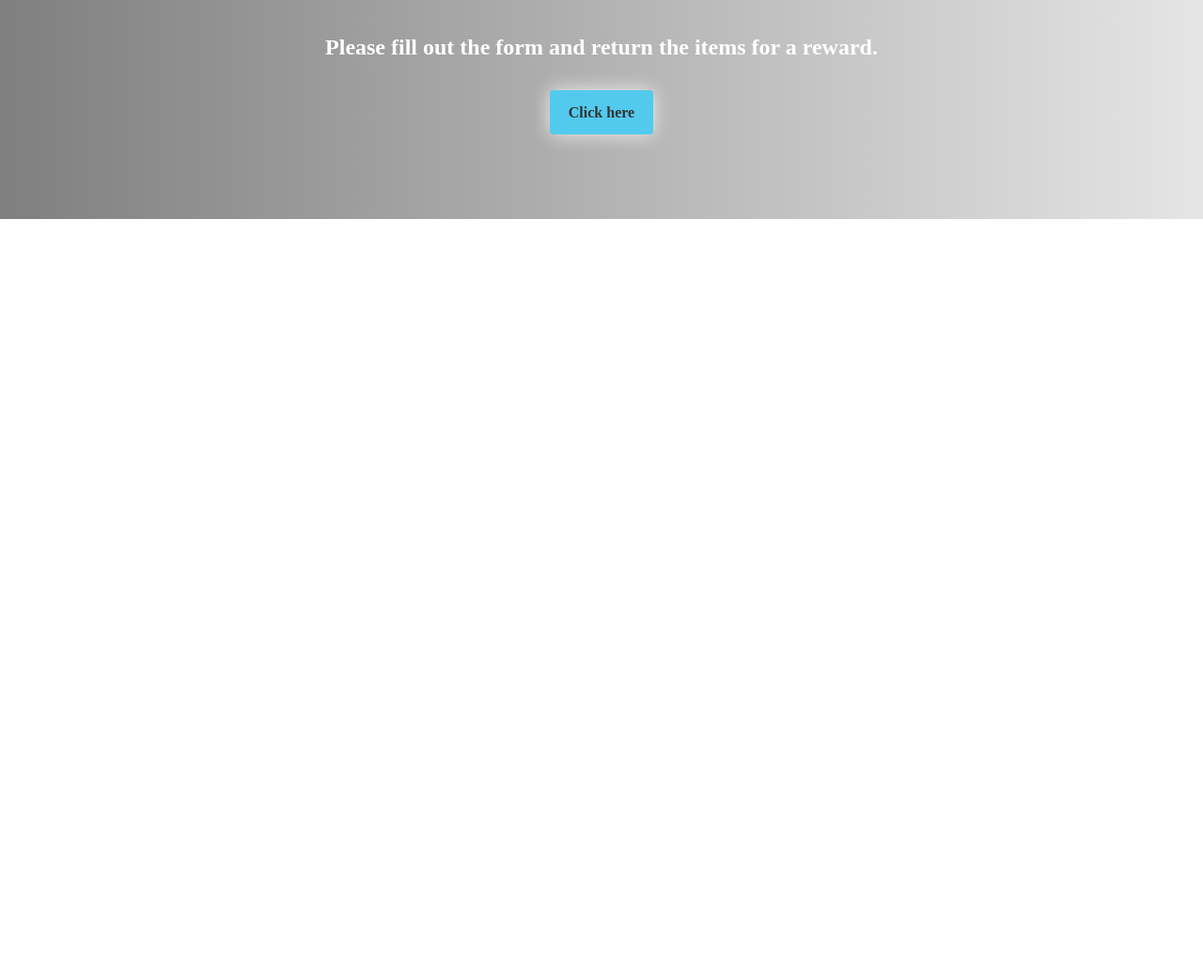
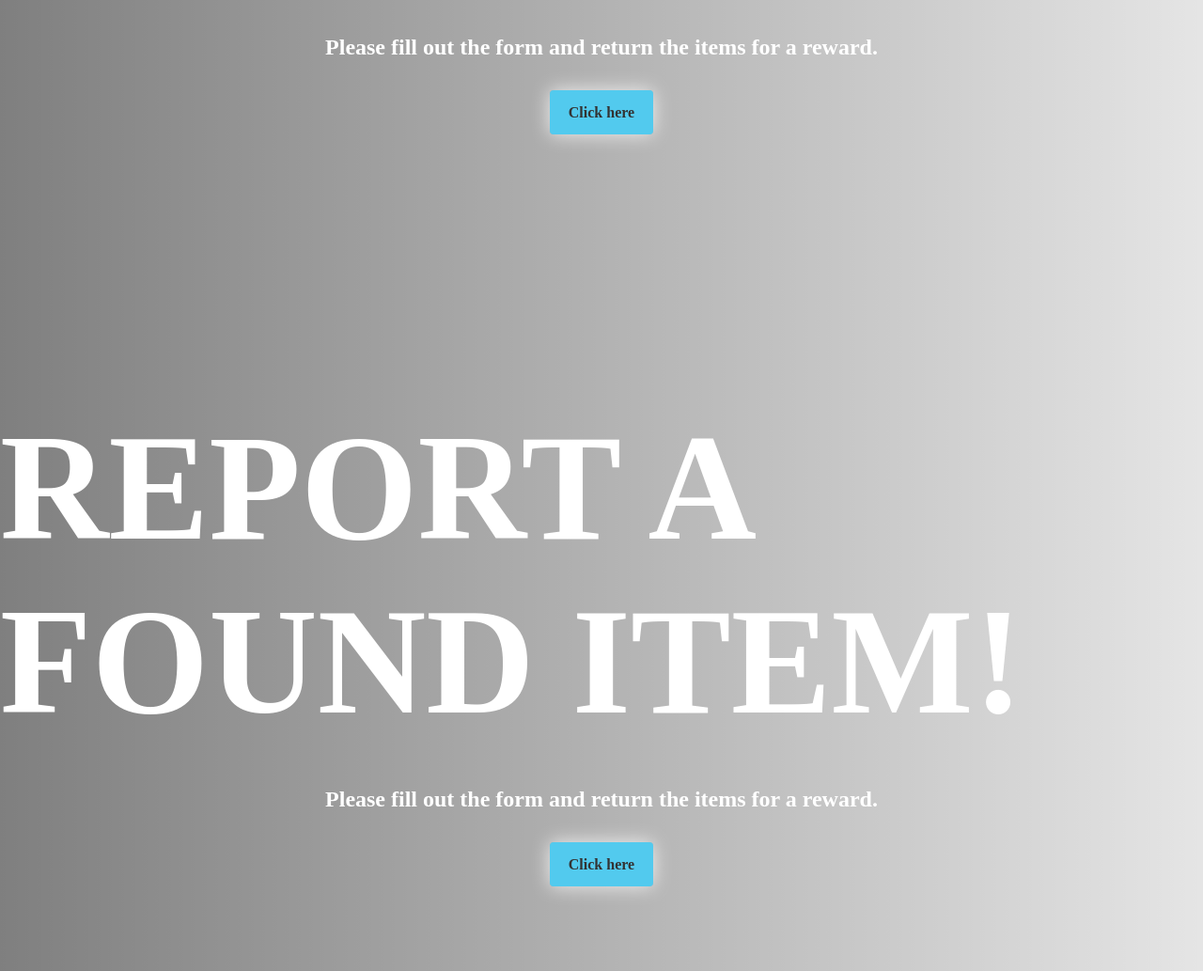
Before and after one commit to archmail/archmail.github.io, a plain HTML site: page lost-and-found.html in a window 1280 px wide. Shown: the part 567-1600 px from the top of the page at 94% size. Before the commit the page ends 800 px from the top, so only its background shows below. Drawn offline with Linux system fonts and the light colour scheme.

Commit message:
Update lost-and-found.html

```diff
--- a/lost-and-found.html
+++ b/lost-and-found.html
@@ -65,6 +65,15 @@
     <p>Please fill out the form and return the items for a reward.</p>
     <p><a href="https://google.com">Click here</a></p>
   </div>
+
 </body>
 
+<body>
+  <div class="container">
+    <h1>Report a found item!</h1>
+    <p>Please fill out the form and return the items for a reward.</p>
+    <p><a href="https://google.com">Click here</a></p>
+  </div>
+
+</body>
 </html>
```
